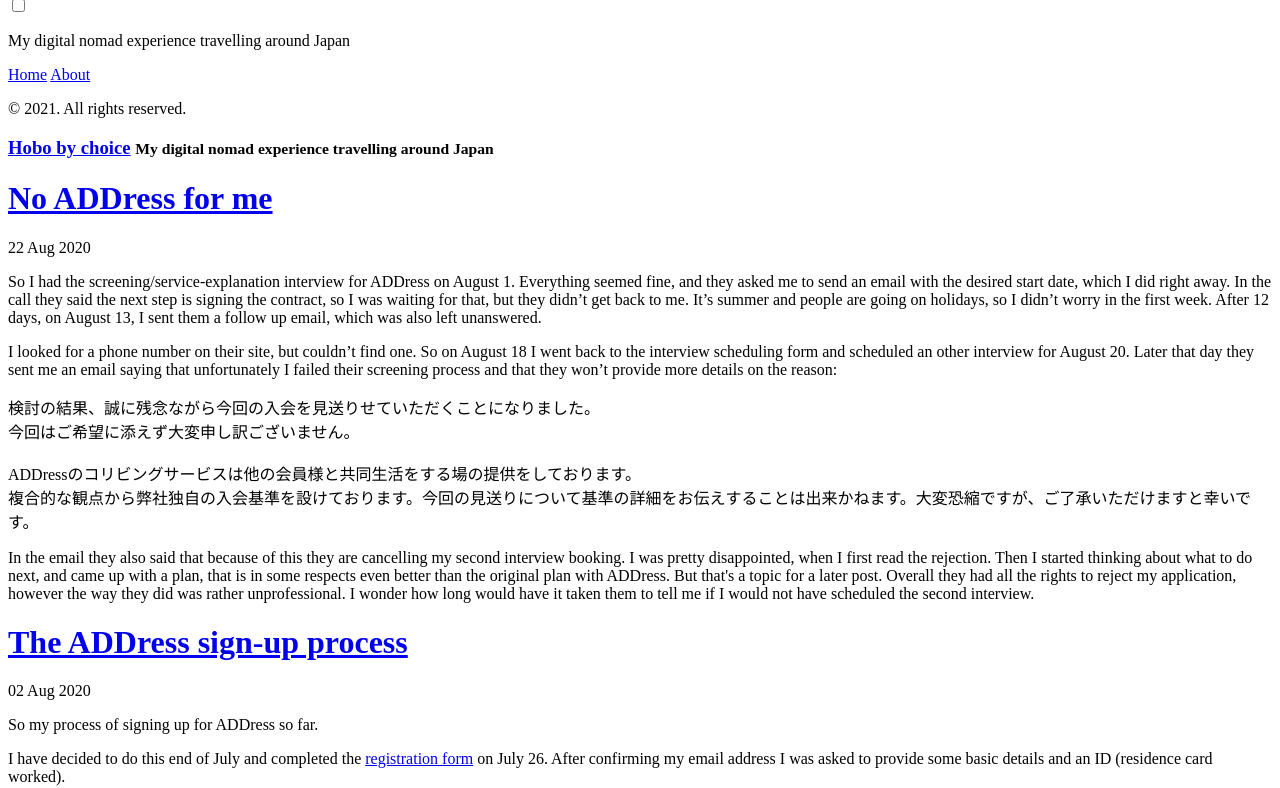
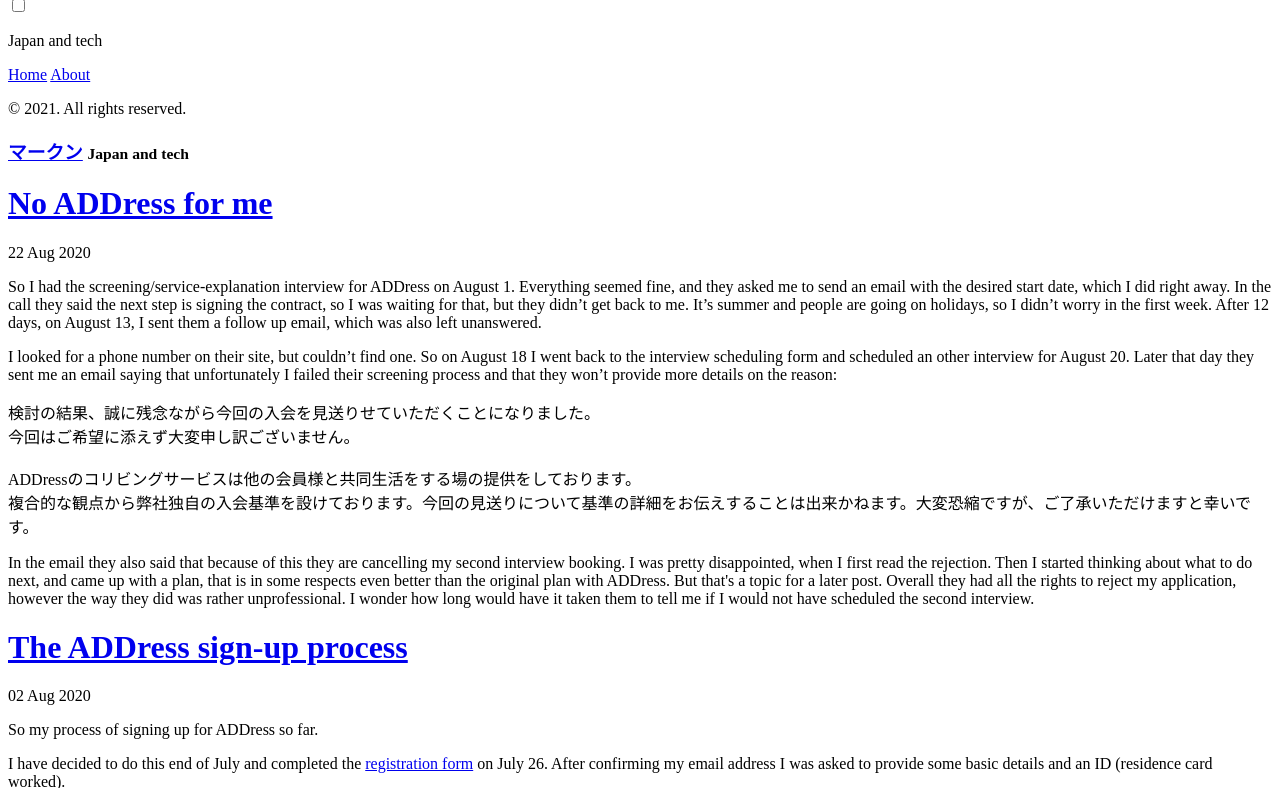
Before and after one commit to markszabo/markszabo.github.io, a Jekyll site: the page built from index.html, in a window 1280 px wide and 900 px high, cut to the strip 112-900 px from the top of the window. Built offline with Jekyll 4.4.1, drawn with Linux system fonts in a browser that asks for light colours; the list of posts is cut into pages by our own code.

Commit message:
New domain

```diff
--- a/CNAME
+++ b/CNAME
@@ -1 +1 @@
-hobo.szabo-simon.hu
+m.szabo.jp
--- a/_config.yml
+++ b/_config.yml
@@ -1,17 +1,17 @@
 # Setup
-title:               Hobo by choice
-tagline:             'My digital nomad experience travelling around Japan'
-description:         'My digital nomad experience travelling around Japan'
-url:                 https://hobo.szabo-simon.hu
+title:               マークン
+tagline:             'Japan and tech'
+description:         'Japan and tech'
+url:                 https://m.szabo.jp
 baseurl:             ''
 paginate:            5
 permalink:           pretty
 
 # About/contact
 author:
-  name:              Mark Szabo-Simon
+  name:              Mark Szabo
   url:               https://twitter.com/torin42
-  email:             mark@szabo-simon.hu
+  email:             mark@szabo.jp
 
 # Gems
 plugins:
```
